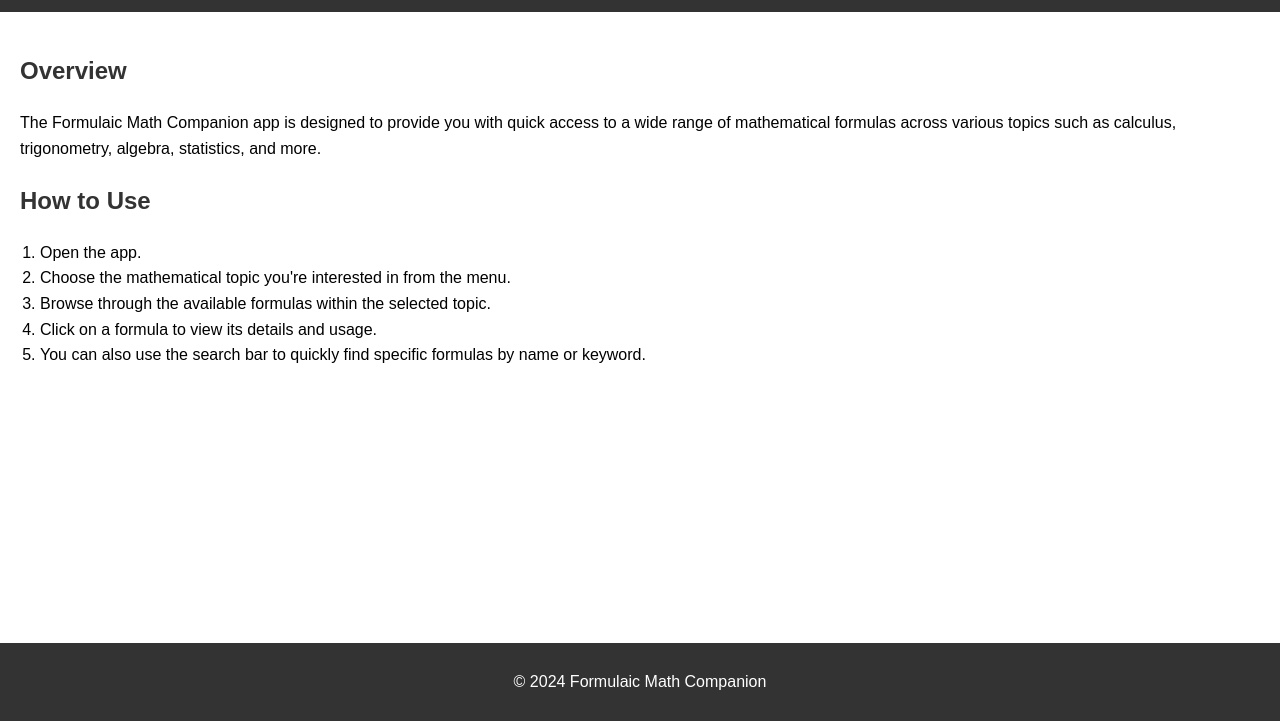
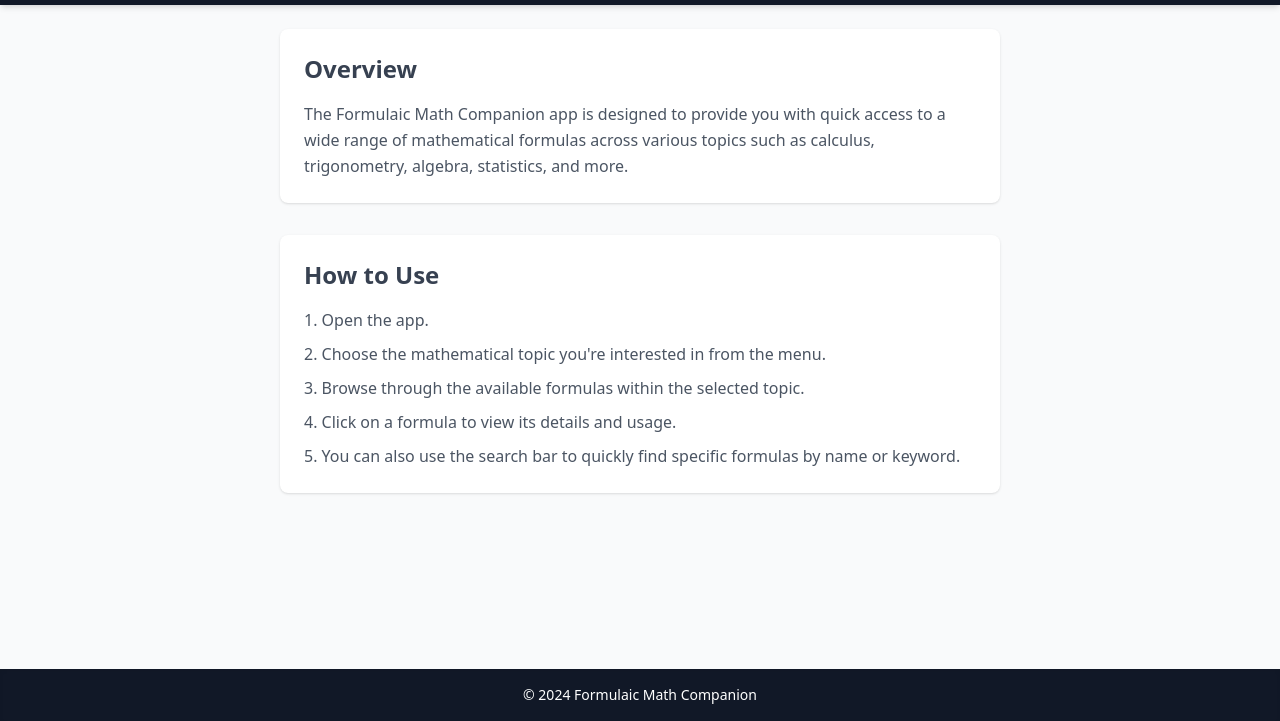
Before and after one commit to MohammadAliiiii/Formulaic-Math-Companion, a plain HTML site: page about.html in a window 1280 px wide. Shown: the part 79-800 px from the top of the page. Drawn offline with nearby package versions, Linux system fonts and the light colour scheme.

Commit message:
Update about.html

```diff
--- a/about.html
+++ b/about.html
@@ -1 +1,40 @@
-<!DOCTYPE html><html lang="en"><head><meta charset="UTF-8"><meta name="viewport" content="width=device-width,initial-scale=1"><title>About - Formulaic Math Companion</title><style>body{font-family:Arial,sans-serif;margin:0;padding:0;line-height:1.6}header{background-color:#333;color:#fff;text-align:center;padding:20px 0}header h1{margin:0}main{padding:20px}section{margin-bottom:20px}h2{color:#333}ol{list-style-type:decimal;padding-left:20px}footer{background-color:#333;color:#fff;text-align:center;padding:10px 0;position:fixed;bottom:0;width:100%}</style></head><body><header><h1>About Formulaic Math Companion</h1></header><main><section id="overview"><h2>Overview</h2><p>The Formulaic Math Companion app is designed to provide you with quick access to a wide range of mathematical formulas across various topics such as calculus, trigonometry, algebra, statistics, and more.</p></section><section id="how-to-use"><h2>How to Use</h2><ol><li>Open the app.</li><li>Choose the mathematical topic you're interested in from the menu.</li><li>Browse through the available formulas within the selected topic.</li><li>Click on a formula to view its details and usage.</li><li>You can also use the search bar to quickly find specific formulas by name or keyword.</li></ol></section></main><footer><p>&copy; 2024 Formulaic Math Companion</p></footer></body></html>
+<!DOCTYPE html>
+<html lang="en">
+  <head>
+    <meta charset="UTF-8">
+    <meta name="viewport" content="width=device-width,initial-scale=1">
+    <title>About - Formulaic Math Companion</title>
+    <script src="https://cdn.tailwindcss.com"></script>
+  </head>
+  <body class="bg-gray-50 text-gray-800 font-sans leading-relaxed">
+    <header class="bg-gray-900 text-white text-center py-6 shadow-md">
+      <h1 class="text-3xl font-bold">About Formulaic Math Companion</h1>
+    </header>
+
+    <main class="max-w-3xl mx-auto p-6">
+      <section id="overview" class="mb-8 bg-white rounded-lg shadow p-6">
+        <h2 class="text-2xl font-semibold text-gray-700 mb-4">Overview</h2>
+        <p class="text-gray-600">
+          The Formulaic Math Companion app is designed to provide you with quick access
+          to a wide range of mathematical formulas across various topics such as
+          calculus, trigonometry, algebra, statistics, and more.
+        </p>
+      </section>
+
+      <section id="how-to-use" class="bg-white rounded-lg shadow p-6">
+        <h2 class="text-2xl font-semibold text-gray-700 mb-4">How to Use</h2>
+        <ol class="list-decimal list-inside space-y-2 text-gray-600">
+          <li>Open the app.</li>
+          <li>Choose the mathematical topic you're interested in from the menu.</li>
+          <li>Browse through the available formulas within the selected topic.</li>
+          <li>Click on a formula to view its details and usage.</li>
+          <li>You can also use the search bar to quickly find specific formulas by name or keyword.</li>
+        </ol>
+      </section>
+    </main>
+
+    <footer class="bg-gray-900 text-white text-center py-4 fixed bottom-0 w-full shadow-inner">
+      <p class="text-sm">&copy; 2024 Formulaic Math Companion</p>
+    </footer>
+  </body>
+</html>
```
